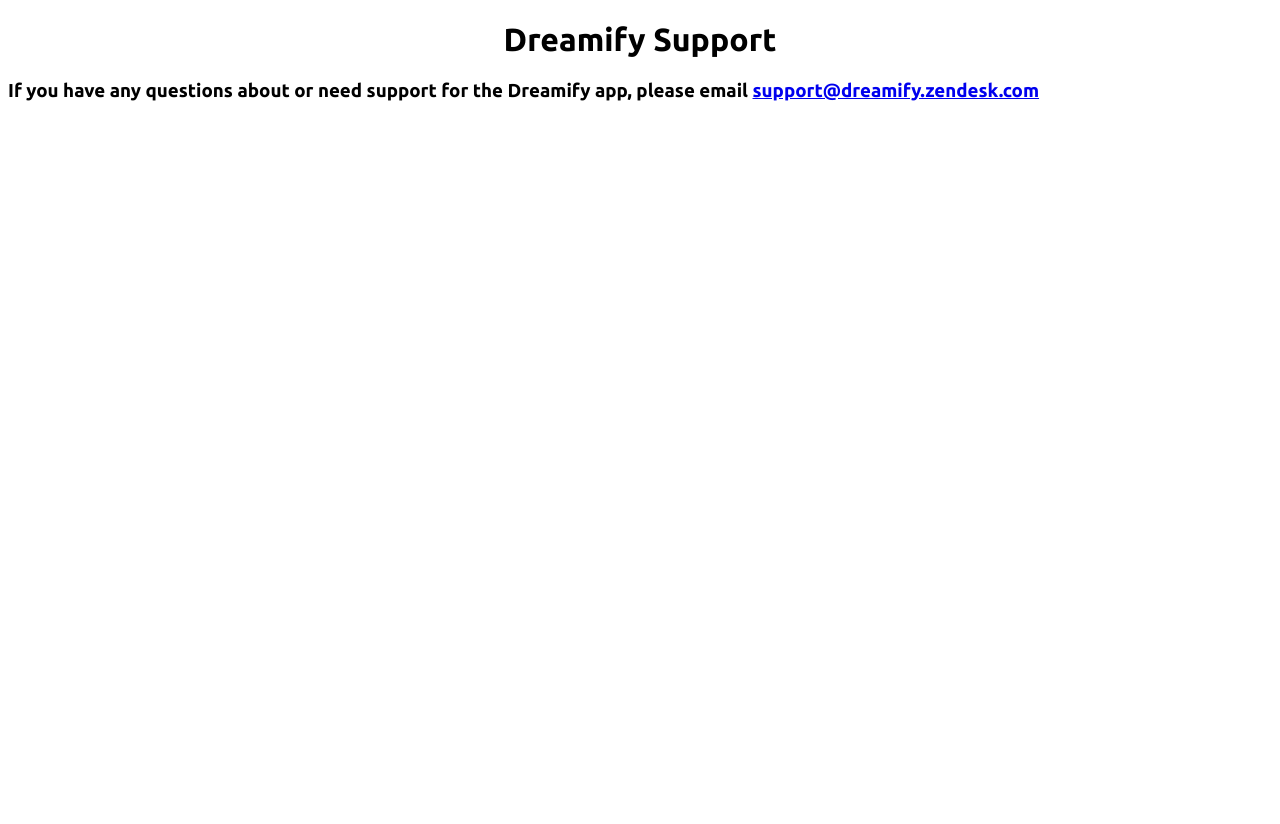
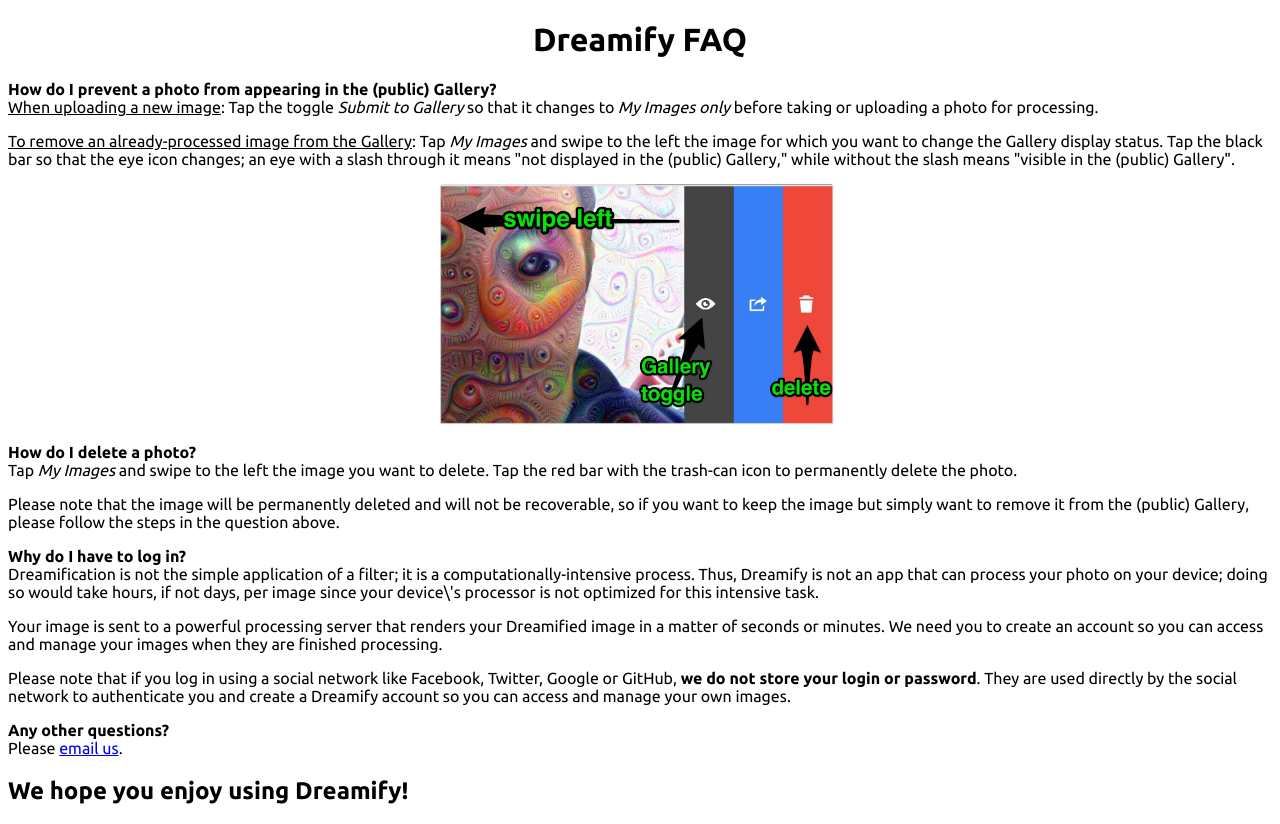
Before and after one commit to Dreamify/support, a plain HTML site: page index.html in a window 1280 px wide. Before the commit the page ends 800 px from the top, so only its background shows below. Drawn offline with Linux system fonts and the light colour scheme.

Commit message:
added basic faq

```diff
--- a/index.html
+++ b/index.html
@@ -3,16 +3,56 @@
 <head>
   <meta charset="UTF-8">
   <title>Dreamify Support</title>
+  <link href="style.css" rel="stylesheet">
   <link href='http://fonts.googleapis.com/css?family=Ubuntu:400,700' rel='stylesheet' type='text/css'>
 </head>
 <body>
 	<center>
-  <h1 style="font-family: 'Ubuntu', sans-serif;">Dreamify Support</h1>
+    <h1>Dreamify FAQ</h1>
   </center>
-  <section>
-    <div>
-      <h3 style="font-family: 'Ubuntu', sans-serif;">If you have any questions about or need support for the Dreamify app, please email <a href="mailto:support@dreamify.zendesk.com">support@dreamify.zendesk.com</a></h2>
-    </div>
-  </section>
+  <p><b>How do I prevent a photo from appearing in the (public) Gallery?</b><br>
+  <span style="text-decoration: underline">When uploading a new image</span>: Tap the toggle
+  <i>Submit to Gallery</i> so that it changes to <i>My Images only</i> before taking or uploading
+  a photo for processing.</p>
+
+  <p><span style="text-decoration: underline">To remove an already-processed image from the
+  Gallery</span>: Tap <i>My Images</i> and swipe to the left the image for which you want to
+  change the Gallery display status. Tap the black bar so that the eye icon changes; an eye with
+  a slash through it means "not displayed in the (public) Gallery," while without the slash means
+  "visible in the (public) Gallery".</p>
+
+  <center>
+    <img src="myimages-swipe-faq.jpg" width="400px">
+  </center>
+
+  <p><b>How do I delete a photo?</b><br>
+  Tap <i>My Images</i> and swipe to the left the image you want to delete. Tap the red bar with
+  the trash-can icon to permanently delete the photo.</p>
+
+  <p>Please note that the image will be permanently deleted and will not be recoverable, so if
+  you want to keep the image but simply want to remove it from the (public) Gallery, please
+  follow the steps in the question above.</p>
+
+  <p><b>Why do I have to log in?</b><br>
+  Dreamification is not the simple application of a filter; it is a computationally-intensive
+  process. Thus, Dreamify is not an app that can process your photo on your device; doing so
+  would take hours, if not days, per image since your device\'s processor is not optimized for
+  this intensive task.</p>
+
+  <p>Your image is sent to a powerful processing server that renders your Dreamified image in a
+  matter of seconds or minutes. We need you to create an account so you can access and manage
+  your images when they are finished processing.</p>
+
+  <p>Please note that if you log in using a social network like Facebook, Twitter, Google or
+  GitHub, <b>we do not store your login or password</b>. They are used directly by the social
+  network to authenticate you and create a Dreamify account so you can access and manage your own
+  images.</p>
+
+  <p><b>Any other questions?</b><br>
+  Please <a href="mailto:support@dreamify.zendesk.com">email us</a>.</p>
+
+  <h2>We hope you enjoy using Dreamify!</h2>
+
+
 </body>
 </html>
--- a/style.css
+++ b/style.css
@@ -0,0 +1,3 @@
+body {
+	font-family: 'Ubuntu', sans-serif;
+}
```
Also changed, not shown: myimages-swipe-faq.jpg (added).
